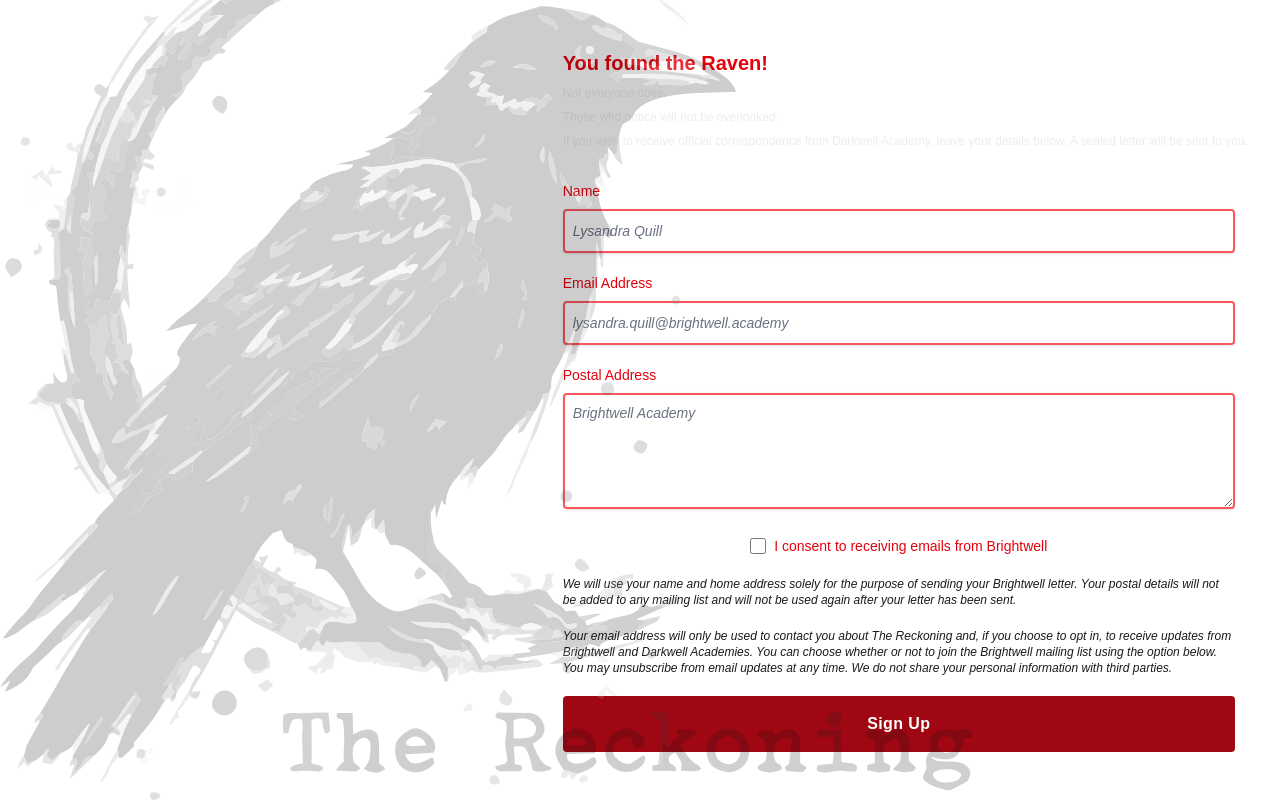
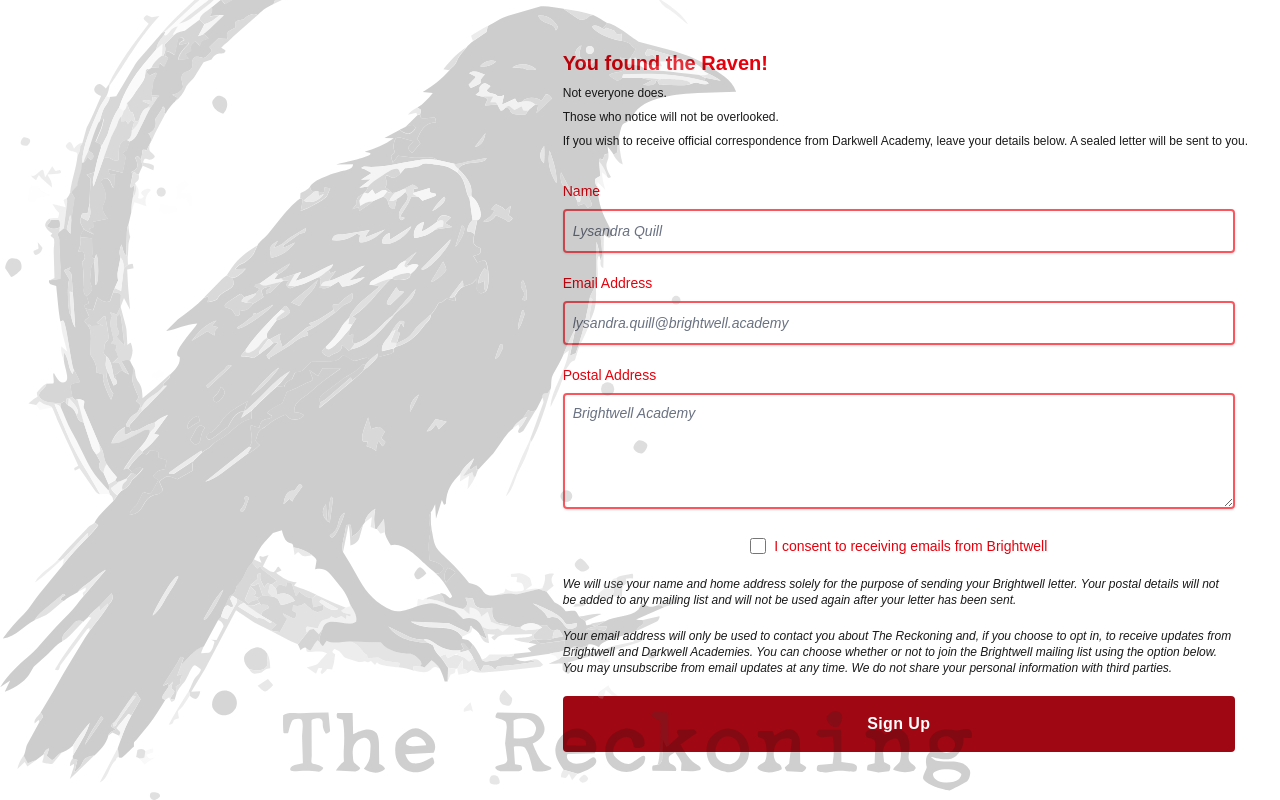
Before and after one commit to bigthinkingltd/brightwell, a Next.js app: page /reckoning in a window 1280 px wide. Built offline with nearby package versions, Linux system fonts and the light colour scheme.

Commit message:
corrected light text issue

```diff
--- a/src/app/reckoning/page.tsx
+++ b/src/app/reckoning/page.tsx
@@ -157,9 +157,11 @@ export default function Home() {
       />
       <div className="flex flex-col gap-y-2 px-2 sm:px-8">
         <h3 className="text-xl font-bold text-red-600">You found the Raven!</h3>
-        <p className="text-start text-xs">Not everyone does.</p>
-        <p className="tracking-light text-xs">Those who notice will not be overlooked.</p>
-        <p className="tracking-light mb-6 text-xs">
+        <p className="text-start text-xs text-black/90">Not everyone does.</p>
+        <p className="tracking-light text-xs text-black/90">
+          Those who notice will not be overlooked.
+        </p>
+        <p className="tracking-light mb-6 text-xs text-black/90">
           If you wish to receive official correspondence from Darkwell Academy, leave your details
           below. A sealed letter will be sent to you.
         </p>
```
